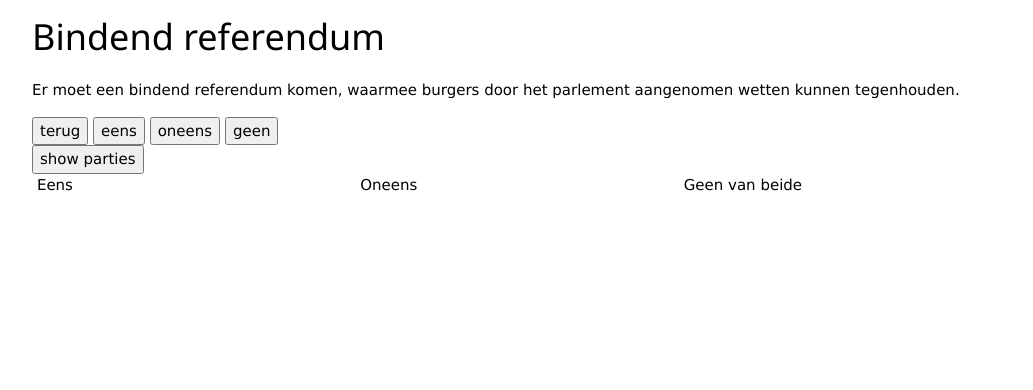
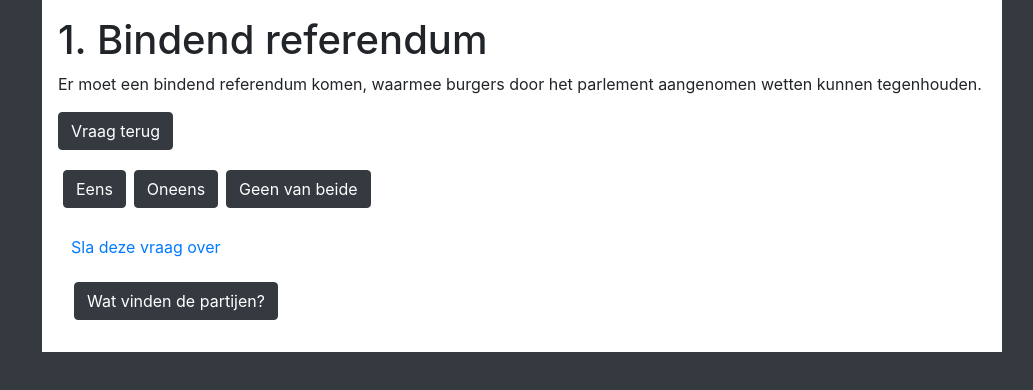
Before and after one commit to Olafschouten/Js_Stemwijzer, a plain HTML site: page index.html in a window 1280 px wide. Both pictures are taken after a click on the button "start". Shown: the whole page, without its empty margins (118-1151 px from the left). Drawn offline with nearby package versions, Linux system fonts and the light colour scheme.

Commit message:
change design and add hide and show parties opinions

```diff
--- a/index.html
+++ b/index.html
@@ -3,32 +3,40 @@
 <head>
     <meta charset="UTF-8">
     <title>stemwijzer</title>
-    <script src="http://stemwijzer.dvc-icta.nl/data.js"></script>
-    <link rel="stylesheet" href="https://www.w3schools.com/w3css/4/w3.css">
+    <link rel="stylesheet" href="https://stackpath.bootstrapcdn.com/bootstrap/4.4.1/css/bootstrap.min.css"
+          integrity="sha384-Vkoo8x4CGsO3+Hhxv8T/Q5PaXtkKtu6ug5TOeNV6gBiFeWPGFN9MuhOf23Q9Ifjh" crossorigin="anonymous">
     <link rel="stylesheet" href="style.css">
+</head>
+<body class="bg-dark">
 
-</head>
-<body class="">
-
-<div class="w3-content" id="container">
+<div class="w-75 container bg-white p-3">
     <h1 id="stemwijzer">StemWijzer Tweede Kamer 2017</h1>
-    <h1 id="title">Test uw politieke voorkeur aan de hand van 30 stellingen</h1>
+    <h2 id="title">Test uw politieke voorkeur aan de hand van 30 stellingen</h2>
     <h1 id="titel"></h1>
     <p id="stelling"></p>
     <div id="buttons">
-        <button id="terug" onclick="back()">terug</button>
-        <button id="start" onclick="startVoting()">start</button>
-        <button id="eens" onclick="vote('eens')">eens</button>
-        <button id="oneens" onclick="vote('oneens')">oneens</button>
-        <button id="geen" onclick="vote('geen')">geen</button>
+        <button id="terug" onclick="back()" class="btn btn-dark">Vraag terug</button>
+        <button id="start" onclick="startVoting()" class="btn btn-dark">start</button>
+
+        <div class="row p-3">
+            <button id="eens" onclick="vote('eens')" class="btn btn-dark m-1">Eens</button>
+            <button id="oneens" onclick="vote('oneens')" class="btn btn-dark m-1">Oneens</button>
+            <button id="geen" onclick="vote('geen')" class="btn btn-dark m-1">Geen van beide</button>
+        </div>
+
+        <button id="slaover" onclick="vote('slaover')" class="btn btn-link">Sla deze vraag over</button>
     </div>
-    <button id="partiesButton" >show parties</button>
+
+    <button id="partiesButton" onclick="toggle()" class="btn btn-dark m-3">Wat vinden de partijen?</button>
+
     <div id="partiesInfo"></div>
-    <div class="w3-cell-row">
-        <div id="collEens" class="w3-cell l3 w-33">Eens</div>
-        <div id="collOneens" class="w3-cell w-33">Oneens</div>
-        <div id="collGeen" class="w3-cell w-33">Geen van beide</div>
+
+    <div id="partiesOpinionDiv" class="row" style="display: none">
+        <div id="collEens" class="col-sm"></div>
+        <div id="collOneens" class="col-sm"></div>
+        <div id="collGeen" class="col-sm"></div>
     </div>
+
 </div>
 
 <script src="data.js"></script>
--- a/script.js
+++ b/script.js
@@ -1,10 +1,12 @@
 var vraag = 0;
 var answers = {};
+var count = 1;
 
 eens.style.display = "none";
 oneens.style.display = "none";
 geen.style.display = "none";
 terug.style.display = "none";
+slaover.style.display = "none";
 partiesButton.style.display = "none";
 
 function startVoting() {
@@ -15,37 +17,53 @@ function startVoting() {
     oneens.style.display = "inline-block";
     geen.style.display = "inline-block";
     terug.style.display = "inline-block";
+    slaover.style.display = "inline-block";
     partiesButton.style.display = "inline-block";
-    partiesButton.onclick = function() { showPartiesOpinion() };
     loadQuestion(vraag);
+    loadPartiesOpinions();
 }
 
 function loadQuestion(question) {
     collEens.innerText = "";
     collOneens.innerText = "";
     collGeen.innerText = "";
-    collEens.innerText = "Eens";
-    collOneens.innerText = "Oneens";
-    collGeen.innerText = "Geen van beide";
-    titel.innerText = subjects[question]['title'];
+    titel.innerText = count + '. ' + subjects[question]['title'];
     stelling.innerText = subjects[question]['statement'];
 }
 
 function vote(voting) {
     answers[vraag] = voting;
     vraag++;
+    count++;
     loadQuestion(vraag);
+    loadPartiesOpinions();
 }
 
 function back() {
     if (vraag > 0) {
         vraag--;
+        count--;
         loadQuestion(vraag);
     }
 }
 
-function showPartiesOpinion() {
-    partiesButton.removeAttribute("onclick");
+function countEens() {
+    answers.forEach(eens => console.log(eens));
+}
+
+function toggle() {
+    var x = document.getElementById("partiesOpinionDiv");
+    if (x.style.display === "none") {
+        x.style.display = "block";
+    } else {
+        x.style.display = "none";
+    }
+}
+
+function loadPartiesOpinions() {
+    collEens.innerText = "Eens";
+    collOneens.innerText = "Oneens";
+    collGeen.innerText = "Geen van beide";
     subjects[vraag]['parties'].forEach(function (value, key) {
             addButton = document.createElement('button');
             addDiv = document.createElement('div');
@@ -70,11 +88,3 @@ function showPartiesOpinion() {
         }
     );
 }
-
-function countEens() {
-    answers.forEach(eens => console.log(eens));
-}
-
-function loadResults() {
-
-}
```
